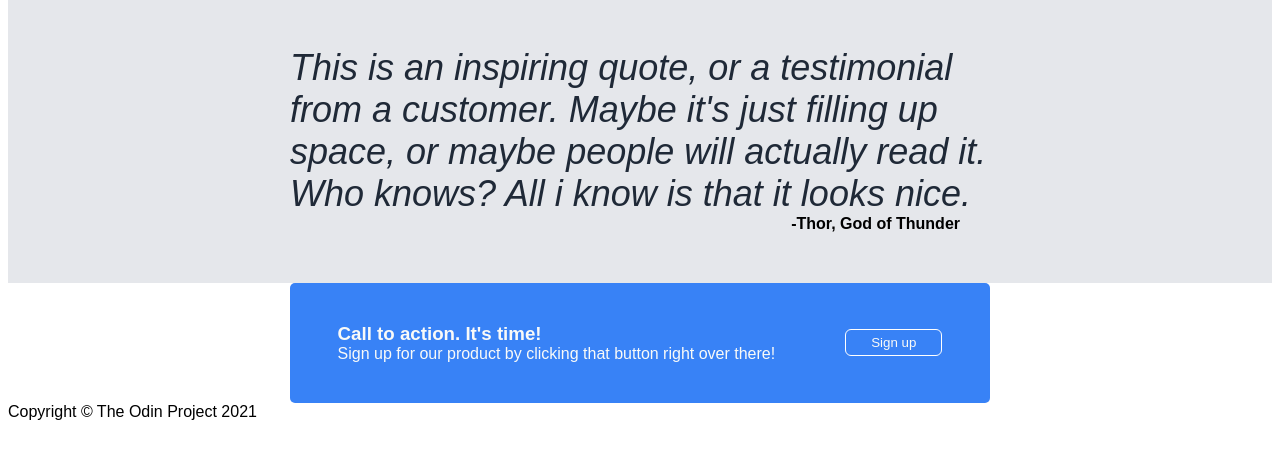
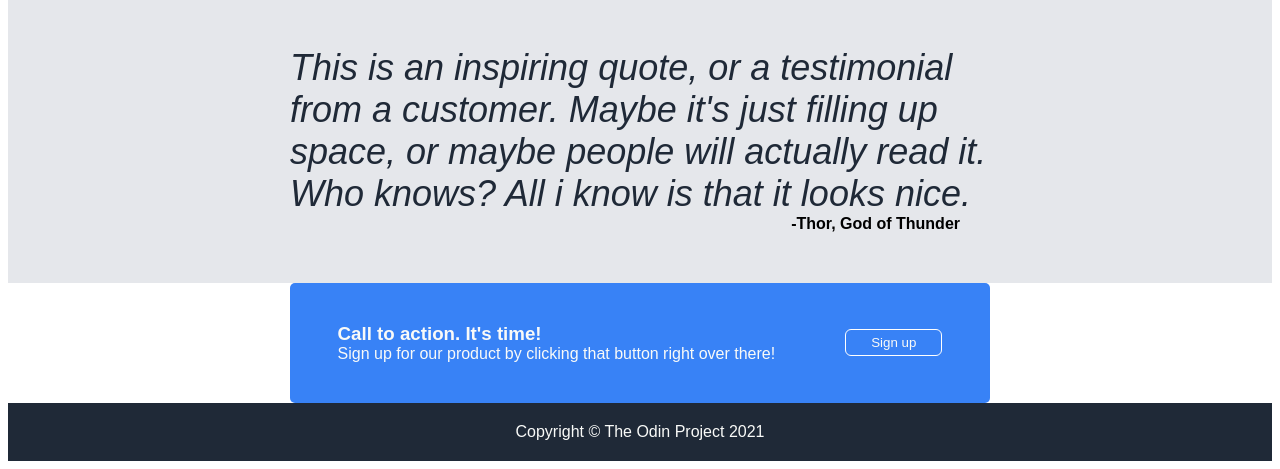
Before and after one commit to johntuazon27/landing-page, a plain HTML site: page index.html in a window 1280 px wide. Shown: the part 568-1037 px from the top of the page. Before the commit the page ends 997 px from the top, so only its background shows below. Drawn offline with Linux system fonts and the light colour scheme.

Commit message:
Add footer section css

```diff
--- a/styles.css
+++ b/styles.css
@@ -201,3 +201,13 @@ body {
 .signup-right button {
     color:#f9faf8;
 }
+
+/* FOOTER */
+.footer {
+    display: flex;
+    justify-content: center;
+    align-items: center;
+    background-color: #1f2937;
+    color: #f9faf8;
+    padding: 20px;
+}
```
